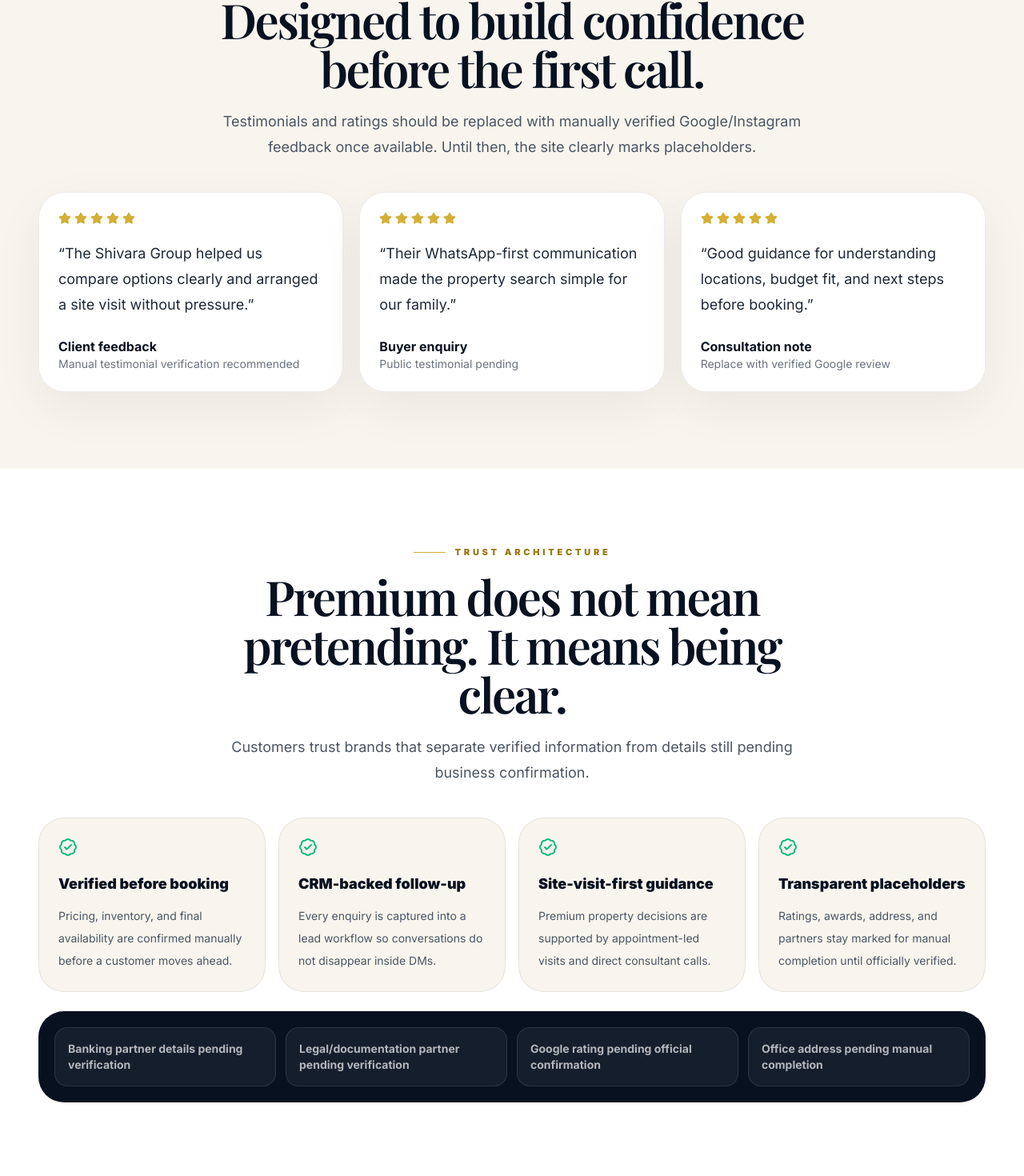
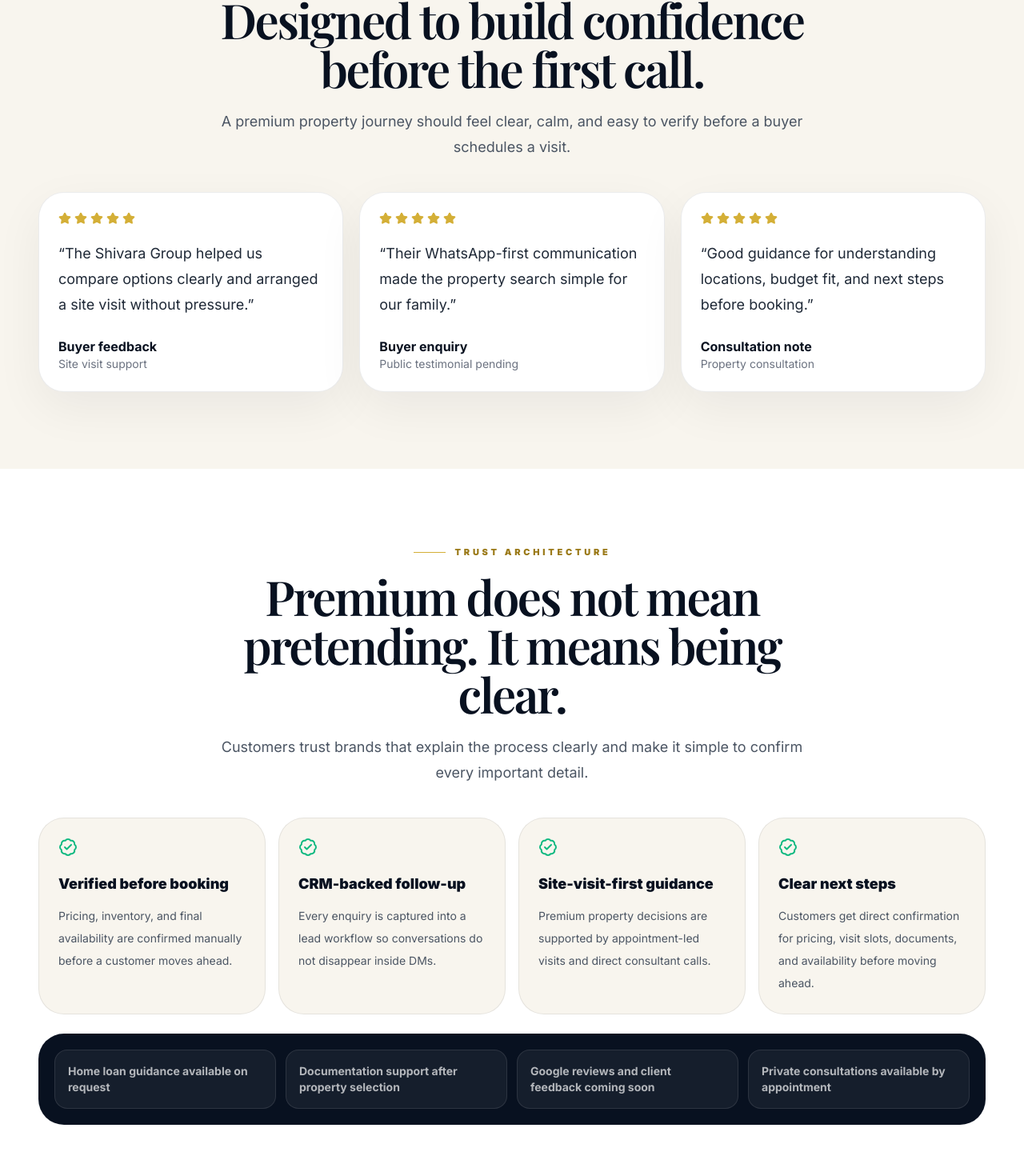
Before and after one commit to maniksahni/The-Shivara-Group, a Next.js app: page / in a window 1280 px wide. Shown: the part 5811-7281 px from the top of the page at 80% size. Built offline with nearby package versions, Linux system fonts and the light colour scheme; a web font is replaced by a local one.

Commit message:
Remove manual completion copy

```diff
--- a/src/app/(website)/about/page.tsx
+++ b/src/app/(website)/about/page.tsx
@@ -56,8 +56,8 @@ export default function AboutPage() {
                 {siteConfig.coverage}
               </p>
               <p className="mt-4 text-sm leading-7 text-white/62">
-                Office address, verified Google rating, and final partner details should be
-                manually completed once confirmed by the business team.
+                Speak with the team for appointment-led consultations, current projects,
+                and location-specific guidance.
               </p>
             </div>
           </div>
--- a/src/app/(website)/contact/page.tsx
+++ b/src/app/(website)/contact/page.tsx
@@ -150,17 +150,17 @@ export default function ContactPage() {
               {
                 icon: MapPin,
                 title: "Office location",
-                text: "Bareilly, Uttar Pradesh — full address manual completion required",
+                text: "Bareilly, Uttar Pradesh — private consultations by appointment",
               },
               {
                 icon: Clock,
                 title: "Working hours",
-                text: "Manual completion required. Site visits available by appointment.",
+                text: "Site visits and consultations available by appointment.",
               },
               {
                 icon: Mail,
                 title: "Email",
-                text: "Manual completion required",
+                text: "Please call or WhatsApp for the fastest response",
               },
             ].map((item) => (
               <div key={item.title} className="rounded-[2rem] border border-[#081120]/8 bg-white p-5 shadow-[0_18px_50px_rgba(8,17,32,0.05)]">
@@ -211,7 +211,7 @@ export default function ContactPage() {
                   Google Maps location
                 </h2>
                 <p className="mt-2 text-sm leading-6 text-white/62">
-                  Official map pin/manual office address pending completion.
+                  Connect with the team for location guidance and appointment details.
                 </p>
               </div>
               <div className="grid grid-cols-2 gap-3 p-4">
--- a/src/app/(website)/page.tsx
+++ b/src/app/(website)/page.tsx
@@ -406,7 +406,7 @@ export default function HomePage() {
         <SectionHeader
           eyebrow="Trust"
           title="Designed to build confidence before the first call."
-          description="Testimonials and ratings should be replaced with manually verified Google/Instagram feedback once available. Until then, the site clearly marks placeholders."
+          description="A premium property journey should feel clear, calm, and easy to verify before a buyer schedules a visit."
           align="center"
         />
         <div className="grid gap-5 lg:grid-cols-3">
@@ -432,7 +432,7 @@ export default function HomePage() {
         <SectionHeader
           eyebrow="Trust architecture"
           title="Premium does not mean pretending. It means being clear."
-          description="Customers trust brands that separate verified information from details still pending business confirmation."
+          description="Customers trust brands that explain the process clearly and make it simple to confirm every important detail."
           align="center"
         />
         <div className="grid gap-4 md:grid-cols-2 lg:grid-cols-4">
--- a/src/app/(website)/properties/[id]/page.tsx
+++ b/src/app/(website)/properties/[id]/page.tsx
@@ -179,7 +179,7 @@ export default async function PropertyDetailsPage({ params }: Props) {
               Floor plans
             </h2>
             <p className="mt-3 text-sm leading-7 text-[#4B5563]">
-              Floor plan PDF/image is pending manual upload. Request it directly from the consultant.
+              Request floor plans, layout details, and unit options directly from the consultant.
             </p>
             <Link
               href="/contact#site-visit"
@@ -195,10 +195,10 @@ export default async function PropertyDetailsPage({ params }: Props) {
               Location map
             </h2>
             <p className="mt-3 text-sm leading-7 text-white/62">
-              Google Maps embed/location pin is ready for manual completion once the official address is verified.
+              Get precise location guidance, route details, and visit coordination from the team.
             </p>
             <div className="mt-6 rounded-[1.5rem] border border-dashed border-white/18 bg-white/[0.055] p-5 text-sm font-bold text-white/58">
-              Map placeholder • {property.location}
+              Location guidance • {property.location}
             </div>
           </div>
 
@@ -241,7 +241,7 @@ export default async function PropertyDetailsPage({ params }: Props) {
               ))
             ) : (
               <div className="rounded-3xl border border-[#081120]/8 bg-white p-6 text-[#4B5563]">
-                Amenities require manual completion.
+                Amenities will be shared by the consultant during property shortlisting.
               </div>
             )}
             <div className="flex items-center gap-3 rounded-3xl border border-[#081120]/8 bg-white p-5">
--- a/src/components/website/Footer.tsx
+++ b/src/components/website/Footer.tsx
@@ -121,7 +121,7 @@ export default function Footer() {
                 <span>
                   {siteConfig.location}
                   <br />
-                  Full office address: Manual completion required
+                  Private consultations by appointment
                 </span>
               </li>
               <li className="flex gap-3">
--- a/src/components/website/site-data.ts
+++ b/src/components/website/site-data.ts
@@ -142,8 +142,8 @@ export const credibilityCards = [
     text: "Premium property decisions are supported by appointment-led visits and direct consultant calls.",
   },
   {
-    title: "Transparent placeholders",
-    text: "Ratings, awards, address, and partners stay marked for manual completion until officially verified.",
+    title: "Clear next steps",
+    text: "Customers get direct confirmation for pricing, visit slots, documents, and availability before moving ahead.",
   },
 ];
 
@@ -166,10 +166,10 @@ export const investmentHighlights = [
 ];
 
 export const partnerPlaceholders = [
-  "Banking partner details pending verification",
-  "Legal/documentation partner pending verification",
-  "Google rating pending official confirmation",
-  "Office address pending manual completion",
+  "Home loan guidance available on request",
+  "Documentation support after property selection",
+  "Google reviews and client feedback coming soon",
+  "Private consultations available by appointment",
 ];
 
 export const processSteps = [
@@ -199,8 +199,8 @@ export const testimonials = [
   {
     quote:
       "The Shivara Group helped us compare options clearly and arranged a site visit without pressure.",
-    name: "Client feedback",
-    meta: "Manual testimonial verification recommended",
+    name: "Buyer feedback",
+    meta: "Site visit support",
   },
   {
     quote:
@@ -212,7 +212,7 @@ export const testimonials = [
     quote:
       "Good guidance for understanding locations, budget fit, and next steps before booking.",
     name: "Consultation note",
-    meta: "Replace with verified Google review",
+    meta: "Property consultation",
   },
 ];
 
```
